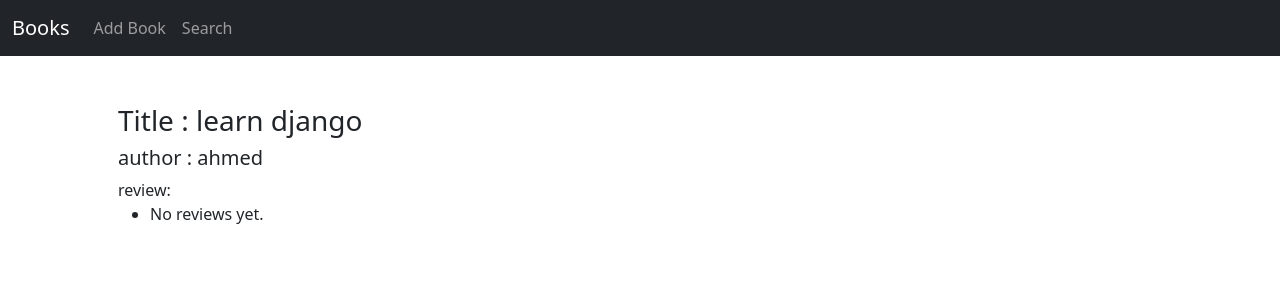
After one commit to ahmedalgohary1170/Book-Store, a Flask app: page /books/1 in a window 1280 px wide. The commit adds this page. Shown: the top 300 px of the page. Run offline with Flask 3, Linux system fonts and the light colour scheme; data comes from the database, SQL or seed files in the repository; both versions use the stored data as it was after the commit.

Commit message:
add requirments

```diff
--- a/app.py
+++ b/app.py
@@ -20,6 +20,9 @@ with app.app_context():
 def index():
     books= Book.query.all()
     return render_template('index.html',books=books)
+
+
+
 
 @app.route('/add-book',methods=['GET','POST'])
 def add_book():
@@ -57,6 +60,8 @@ def edit_book(id):
 
     return render_template('edit_book.html',book=book)
 
+
+
 @app.route('/delete/<int:id>')
 def delete_book(id):
     book = Book.query.get_or_404(id)
@@ -64,5 +69,12 @@ def delete_book(id):
     db.session.commit()
     return redirect(url_for('index'))
 
+@app.route('/books/<int:id>')
+
+def book_detail(id):
+    book = Book.query.get_or_404(id)
+    return render_template('book_detail.html', book=book)
+
+
 if __name__ =='__main__':
     app.run(debug=True)
--- /dev/null
+++ b/templates/book_detail.html
@@ -0,0 +1,16 @@
+{% extends "base.html" %}
+
+
+{% block content %}
+    <h3>Title : {{book.title}}</h3>
+    <h5>author : {{book.author.name}}</h5>
+
+    review:
+    <ul>
+        {% for review in book.reviews %}
+            <li>{{ review.content }}</li>
+        {% else %}
+            <li>No reviews yet.</li>
+        {% endfor %}
+
+{% endblock %}
--- a/templates/index.html
+++ b/templates/index.html
@@ -2,7 +2,7 @@
 
 
 {% block content %}
-    <h1 class="mt-5">Book List</h1>
+    <h class="mt-5">Book List</h1>
 
 
     <table class="table mt-3">
@@ -17,7 +17,7 @@
         <tbody>
             {% for book in books %}
             <tr>
-                <td><a href="">{{book.title}}</a></td>
+                <td><a href="{{url_for('book_detail',id=book.id)}}">{{book.title}}</a></td>
                 <td>{{book.author.name}}</td>
                 <td>
                     <a href="/edit/{{book.id}}" class="btn btn-sm btn-primary" >Edit</a>
```
Also changed, not shown: requirements.txt (added, +11 -0 lines), book.db.
